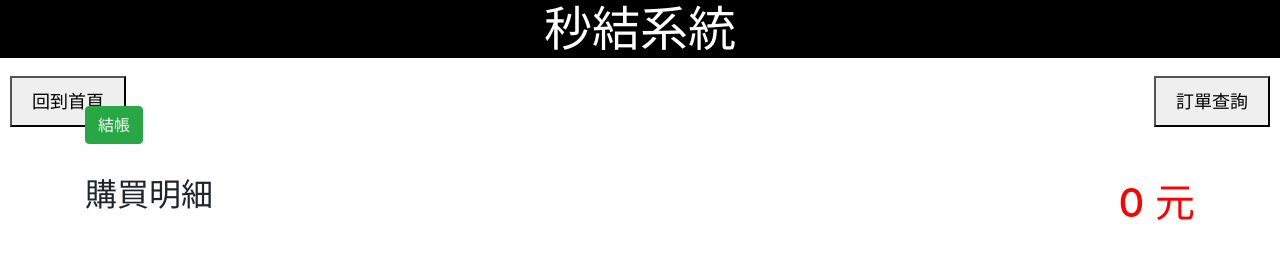
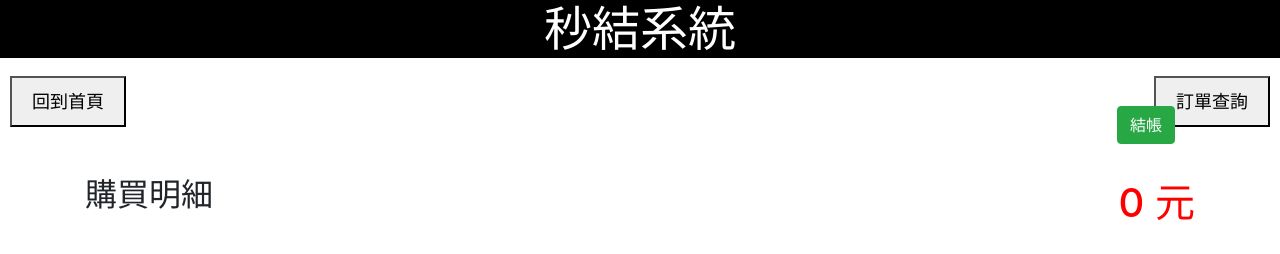
Before and after one commit to AiGroup0521/fastcheckout, a Flask app: page /video2 in a window 1280 px wide. Shown: the top 254 px of the page. Run offline with Flask 3, Linux system fonts and the light colour scheme; some libraries are stand-ins or nearby versions.

Commit message:
Update html5_camera_2.html
商品辨識 按鈕移除 結帳按鈕維持在右邊

```diff
--- a/python_flask_webscoket_sqlite_webcam/templates/html5_camera_2.html
+++ b/python_flask_webscoket_sqlite_webcam/templates/html5_camera_2.html
@@ -23,6 +23,12 @@
             display: flex;
             justify-content: space-between;
             align-items: center;
+        }
+        .button-row2 {
+            width: 100%;
+            display: flex;
+            justify-content: flex-end;
+            padding-right: 20px;
         }
         .top-buttons {
         position: absolute;
@@ -50,7 +56,9 @@
 
         <div class="row">
             <div class="col-md-12">
-                <div class="button-row mb-3">
+                <div class="button-row2 mb-3">
+
+                <!--<button id="snap" class="btn btn-primary mt-2">商品辨識</button>-->
 
                     <button id="checkout" class="btn btn-success mb-3">結帳</button>
                 </div>
```
